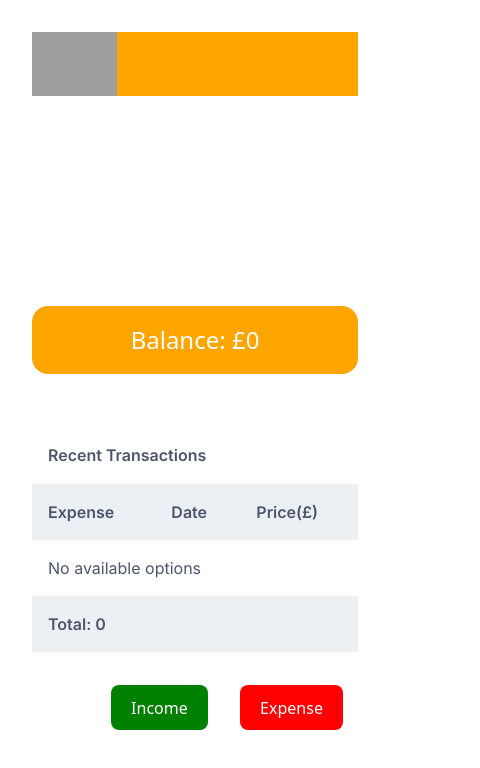
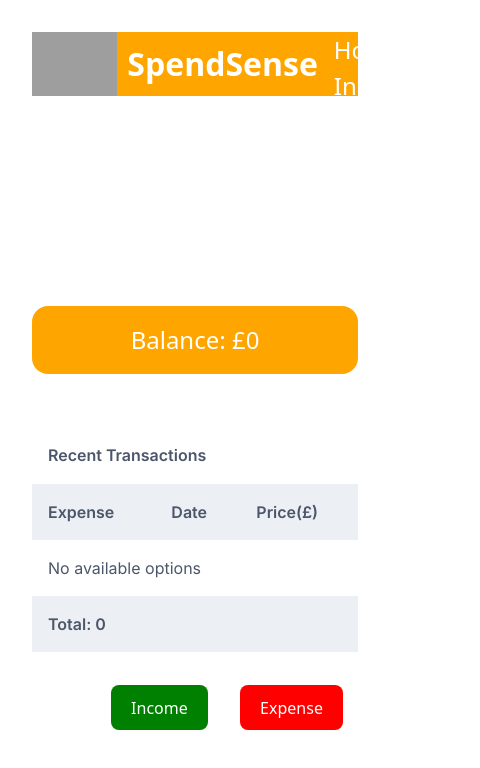
Before and after one commit to cgbea/Expenses-tracker, a React (Vite) app: page / in a window 390 px wide. Shown: the top 768 px of the page, 480 px wide, since content can reach past the window. Built offline with nearby package versions, Linux system fonts and the light colour scheme; grey boxes are pictures that could not be loaded.

Commit message:
last corrections for home page

```diff
--- a/src/components/NavBar/NavBar.css
+++ b/src/components/NavBar/NavBar.css
@@ -81,6 +81,6 @@
 
 @media screen and (max-width: 600px) {
   .navbar {
-    display: none;
+    text-align: center;
   }
 }
```
